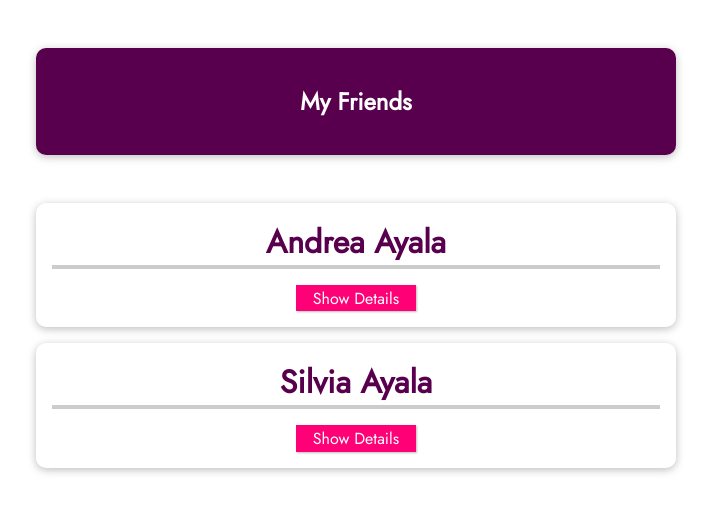
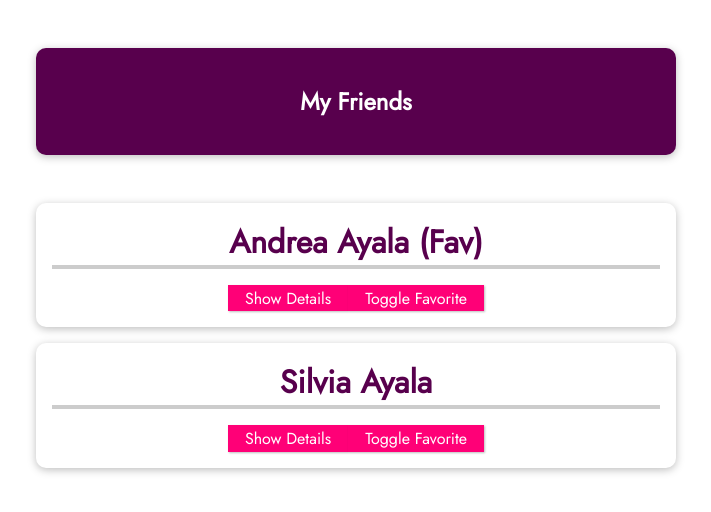
Before and after one commit to andreayalad/VueProjects, a Vue app in the folder App2/: page / in a window 1280 px wide. Shown: the top 512 px of the page, without its empty margins (284-995 px from the left). Built offline with nearby package versions, Linux system fonts and the light colour scheme.

Commit message:
child->parent props communication

```diff
--- a/App2/src/App.vue
+++ b/App2/src/App.vue
@@ -5,12 +5,14 @@
       <friend-contact
       name= "Andrea Ayala"
       phone-number = "7225-3923"
-      email-address= "alfnfn@zkvmv" >
+      email-address= "alfnfn@zkvmv"
+      is-favorite="1" >
       </friend-contact>
       <friend-contact
       name= "Silvia Ayala"
       phone-number = "7285-4123"
-      email-address= "alfnfn@zdjfnksv">
+      email-address= "alfnfn@zdjfnksv"
+      is-favorite="0">
       </friend-contact>
     </ul>
   </section>
--- a/App2/src/Components/FriendContact.vue
+++ b/App2/src/Components/FriendContact.vue
@@ -1,7 +1,10 @@
 <template>
   <li>
-    <h2>{{ name }}</h2>
-    <button @click="toggleDetails">{{ detailsAreVisible ? 'Hide' : 'Show'}} Details</button>
+    <h2>{{ name }} {{ friendIsFavorite === "1" ? "(Fav)" : "" }}</h2>
+    <button @click="toggleDetails">
+      {{ detailsAreVisible ? "Hide" : "Show" }} Details
+    </button>
+    <button @click="toggleFavorites">Toggle Favorite</button>
     <ul v-if="detailsAreVisible">
       <li><strong>Phone:</strong>{{ phoneNumber }}</li>
       <li><strong>Email:</strong>{{ emailAddress }}</li>
@@ -11,11 +14,7 @@
 
 <script>
 export default {
-  props:[
-    'name',
-    'phoneNumber',
-    'emailAddress'
-  ],
+  props: ["name", "phoneNumber", "emailAddress", "isFavorite"],
   data() {
     return {
       detailsAreVisible: false,
@@ -24,13 +23,23 @@ export default {
         name: "Andrea Ayala",
         phone: "7225-3923",
         email: "andreaayala@gmail.com",
-      }
+      },
+      friendIsFavorite: this.isFavorite,
     };
   },
   methods: {
-      toggleDetails(){
-        this.detailsAreVisible = !this.detailsAreVisible
+    toggleDetails() {
+      this.detailsAreVisible = !this.detailsAreVisible;
+    },
+    toggleFavorites() {
+      if(this.friendIsFavorite === "1"){
+        this.friendIsFavorite = "0"
+      }else {
+        this.friendIsFavorite = "1"
       }
-  }
+    },
+
+
+  },
 };
 </script>
```
